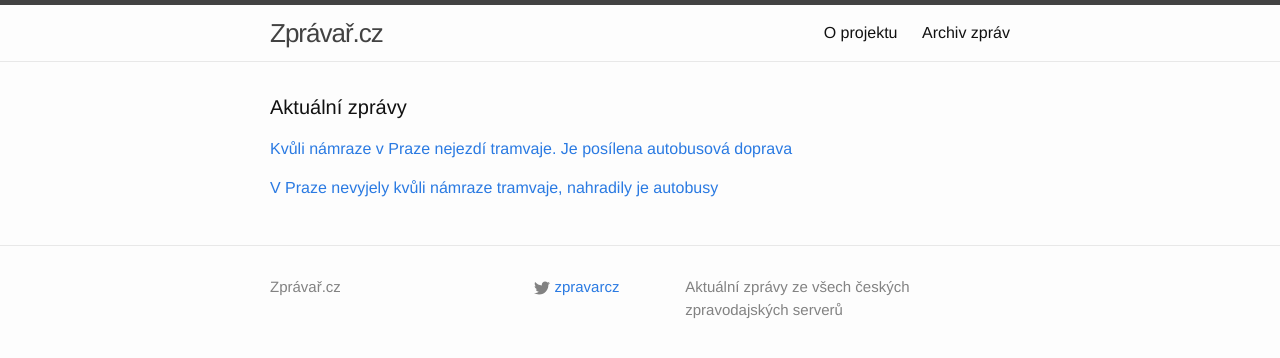
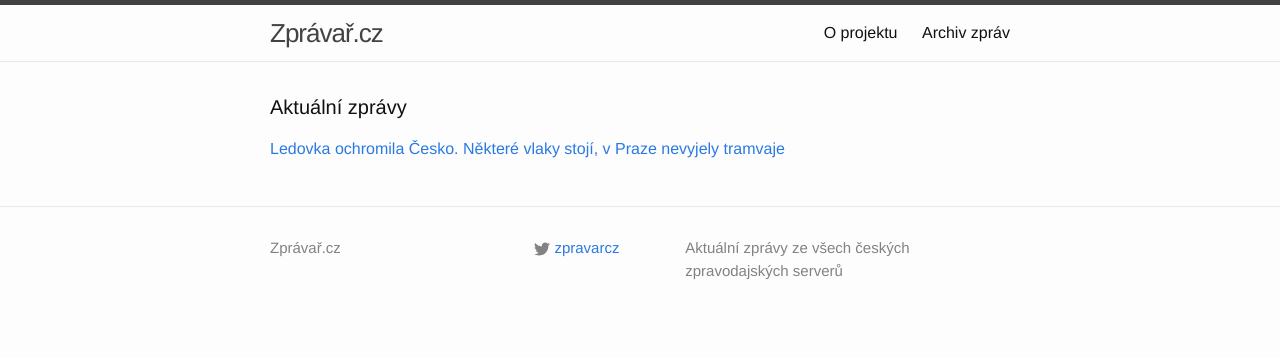
Before and after one commit to adliska/zpravar, a Jekyll site: the page built from index.html, in a window 1280 px wide. Shown: the top 358 px of the page. Built offline with Jekyll 4.4.1, drawn with Linux system fonts in a browser that asks for light colours; some of the changed lines change nothing that is shown.

Commit message:
zpravar news update

```diff
--- a/index.html
+++ b/index.html
@@ -5,19 +5,26 @@
 <div class="home">
     <h1 class="page-heading">Aktuální zprávy</h1>
 
-<p><a href="javascript:;" onclick="toggle_visibility('zpravy0')">Kvůli námraze v Praze nejezdí tramvaje. Je posílena autobusová doprava  </a></p>
+<p><a href="javascript:;" onclick="toggle_visibility('zpravy0')">Ledovka ochromila Česko. Některé vlaky stojí, v Praze nevyjely tramvaje</a></p>
 <div id="zpravy0" style="display:none">
 <ul>
+<li><a href=http://domaci.ihned.cz/rychly-prehled/c1-63197960-ledovka-ochromila-cesko-nektere-vlaky-stoji-v-praze-nevyjely-tramvaje>Ledovka ochromila Česko. Některé vlaky stojí, v Praze nevyjely tramvaje - domaci.ihned.cz</a></li>
+<li><a href=http://www.novinky.cz/domaci/355131-ledova-kalamita-vyradila-z-provozu-vlaky-a-tramvaje.html>Ledová kalamita vyřadila z provozu vlaky a tramvaje  - www.novinky.cz</a></li>
+<li><a href=http://www.ceskenoviny.cz/zpravy/zpravy/na-morave-a-strednich-cechach-nejede-kvuli-namraze-vetsina-vlaku/1153847>Na Moravě a středních Čechách nejede kvůli námraze většina vlaků - www.ceskenoviny.cz</a></li>
+<li><a href=http://www.denik.cz/z_domova/na-morave-a-strednich-cechach-nejede-kvuli-namraze-vetsina-vlaku-20141202.html>Na Moravě a středních Čechách nejede kvůli námraze většina vlaků - www.denik.cz</a></li>
+<li><a href=http://domaci.ihned.cz/rychly-prehled/c1-63197960-ledovka-ochromila-cesko-v-praze-stoji-vsechny-tramvje>Ledovka ochromila Česko. V Praze stojí všechny tramvje - domaci.ihned.cz</a></li>
+<li><a href=http://zpravy.e15.cz/domaci/udalosti/namraza-zastavila-prazske-tramvaje-potize-maji-i-v-dalsich-mestech-1141722>Námraza zastavila pražské tramvaje, potíže mají i v dalších městech - zpravy.e15.cz</a></li>
+<li><a href=http://www.denik.cz/z_domova/cesko-se-probouzi-do-ledoveho-rana-v-praze-nevyjely-tramvaje-v-brne-trolejbusy-2.html>Česko se probouzí do ledového rána. V Praze nevyjely tramvaje, v Brně trolejbusy - www.denik.cz</a></li>
+<li><a href=http://www.tyden.cz/rubriky/domaci/pocasi/cesko-dal-suzuje-ledovka-praha-a-olomouc-jsou-bez-tramvaji_325931.html>Česko dál sužuje ledovka. Praha a Olomouc jsou bez tramvají - www.tyden.cz</a></li>
+<li><a href=http://www.ceskenoviny.cz/zpravy/zpravy/mhd-v-brne-jezdi-kvuli-naledi-se-znacnymi-potizemi/1153899>MHD v Brně jezdí kvůli náledí se značnými potížemi - www.ceskenoviny.cz</a></li>
+<li><a href=http://www.ceskenoviny.cz/zpravy/zpravy/v-praze-nevyjely-kvuli-namraze-tramvaje-nahradily-je-autobusy/1153869>V Praze nevyjely kvůli námraze tramvaje, nahradily je autobusy - www.ceskenoviny.cz</a></li>
 <li><a href=http://www.rozhlas.cz/_zprava/kvuli-namraze-v-praze-nejezdi-tramvaje-je-posilena-autobusova-doprava--1427207>Kvůli námraze v Praze nejezdí tramvaje. Je posílena autobusová doprava   - www.rozhlas.cz</a></li>
+<li><a href=http://www.ceskenoviny.cz/zpravy/zpravy/na-prerovsku-a-prostejovsku-stale-plati-kalamita/1153892>Na Přerovsku a Prostějovsku stále platí kalamita - www.ceskenoviny.cz</a></li>
+<li><a href=http://www.ceskenoviny.cz/zpravy/zpravy/v-olomouci-nejezdi-tramvaje-v-ulicich-jsou-autobusy/1153889>V Olomouci nejezdí tramvaje, v ulicích jsou autobusy - www.ceskenoviny.cz</a></li>
+<li><a href=http://www.ceskenoviny.cz/zpravy/zpravy/rano-mohou-v-praze-kvuli-namraze-misto-tramvaji-vyjet-autobusy/1153837>Ráno mohou v Praze kvůli námraze místo tramvají vyjet autobusy - www.ceskenoviny.cz</a></li>
 <li><a href=http://www.rozhlas.cz/_zprava/kvuli-namraze-v-praze-nejezdi-tramvaje-bude-posilena-autobusova-doprava--1427207>Kvůli námraze v Praze nejezdí tramvaje. Bude posílena autobusová doprava   - www.rozhlas.cz</a></li>
 <li><a href=http://www.ceskatelevize.cz/ct24/domaci/294185-doprava-kolabuje-a-rano-nebude-lepe-tramvaje-stoji-vlaky-maji-zpozdeni/>Doprava kolabuje a ráno nebude lépe. Tramvaje stojí, vlaky mají zpoždění - www.ceskatelevize.cz</a></li>
 <li><a href=http://zpravy.e15.cz/domaci/udalosti/kvuli-namraze-v-utery-rano-v-cesku-nevyjedou-desitky-vlaku-1141663>Kvůli námraze v úterý ráno v Česku nevyjedou desítky vlaků - zpravy.e15.cz</a></li>
-</ul>
-</div><p><a href="javascript:;" onclick="toggle_visibility('zpravy1')">V Praze nevyjely kvůli námraze tramvaje, nahradily je autobusy</a></p>
-<div id="zpravy1" style="display:none">
-<ul>
-<li><a href=http://www.ceskenoviny.cz/zpravy/zpravy/v-praze-nevyjely-kvuli-namraze-tramvaje-nahradily-je-autobusy/1153869>V Praze nevyjely kvůli námraze tramvaje, nahradily je autobusy - www.ceskenoviny.cz</a></li>
-<li><a href=http://www.ceskenoviny.cz/zpravy/zpravy/rano-mohou-v-praze-kvuli-namraze-misto-tramvaji-vyjet-autobusy/1153837>Ráno mohou v Praze kvůli námraze místo tramvají vyjet autobusy - www.ceskenoviny.cz</a></li>
 <li><a href=http://www.ceskenoviny.cz/zpravy/zpravy/krnacova-svolala-kvuli-problemum-v-prazske-doprave-krizovy-stab/1153869>Krnáčová svolala kvůli problémům v pražské dopravě krizový štáb - www.ceskenoviny.cz</a></li>
 </ul>
 </div></div>
```
